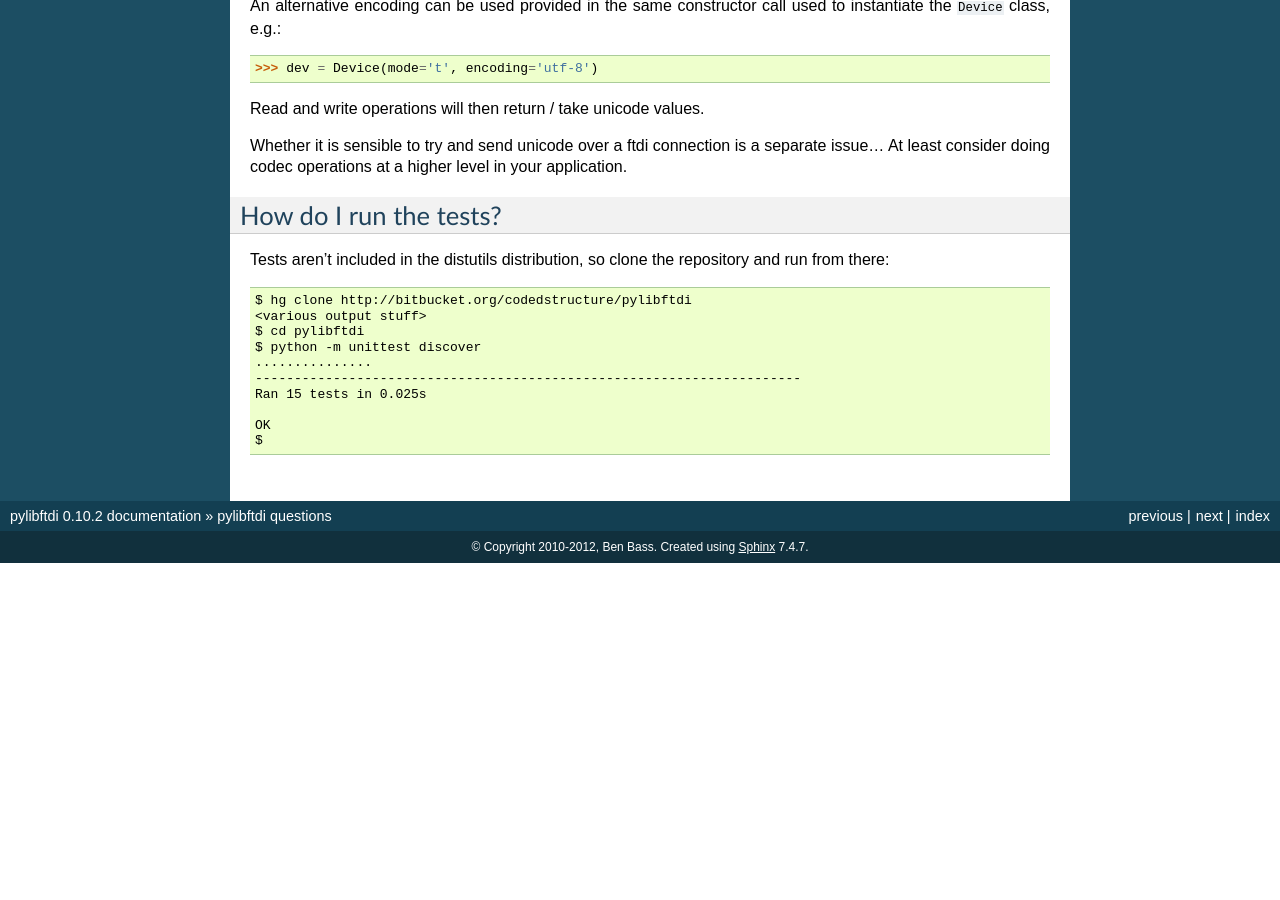
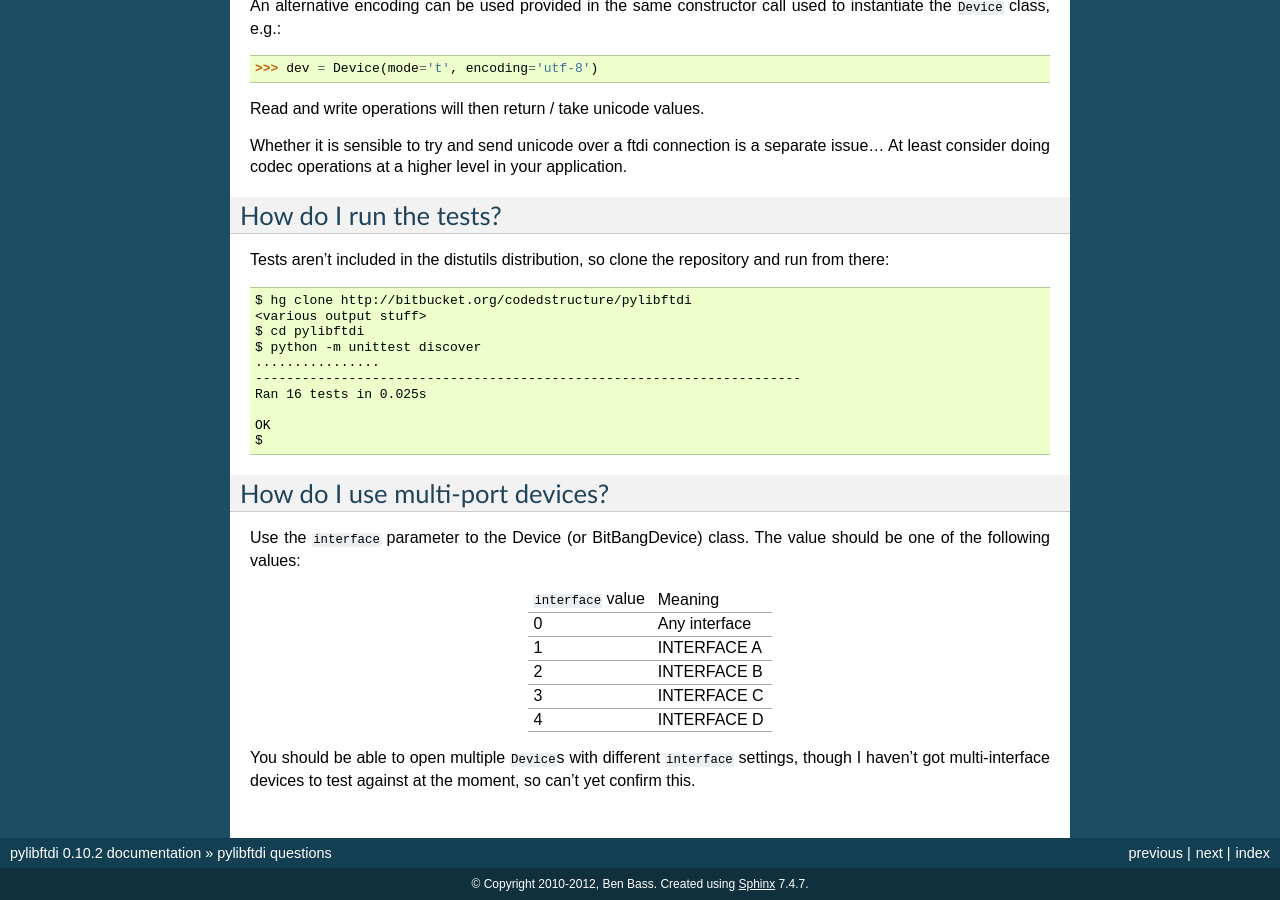
Before and after one commit to codedstructure/pylibftdi.old, a Sphinx documentation site: the page built from doc/how_to.rst, in a window 1280 px wide and 900 px high, scrolled down 1108 px. Built offline with Sphinx 7.4.7, drawn with Linux system fonts in a browser that asks for light colours; before the commit the page ends 1671 px from its top, so only the background shows below that; some of the changed text lies outside the part shown.

Commit message:
multi-interface device support

```diff
--- a/doc/how_to.rst
+++ b/doc/how_to.rst
@@ -84,9 +84,29 @@ repository and run from there::
     <various output stuff>
     $ cd pylibftdi
     $ python -m unittest discover
-    ...............
+    ................
     ----------------------------------------------------------------------
-    Ran 15 tests in 0.025s
+    Ran 16 tests in 0.025s
 
     OK
     $
+
+How do I use multi-port devices?
+--------------------------------
+
+Use the ``interface`` parameter to the Device (or BitBangDevice) class.
+The value should be one of the following values:
+
+    =================== =============
+    ``interface`` value Meaning
+    ------------------- -------------
+    0                   Any interface
+    1                   INTERFACE A
+    2                   INTERFACE B
+    3                   INTERFACE C
+    4                   INTERFACE D
+    =================== =============
+
+You should be able to open multiple ``Device``\s with different
+``interface`` settings, though I haven't got multi-interface devices
+to test against at the moment, so can't yet confirm this.
```
Also changed, not shown: 4 other files.
